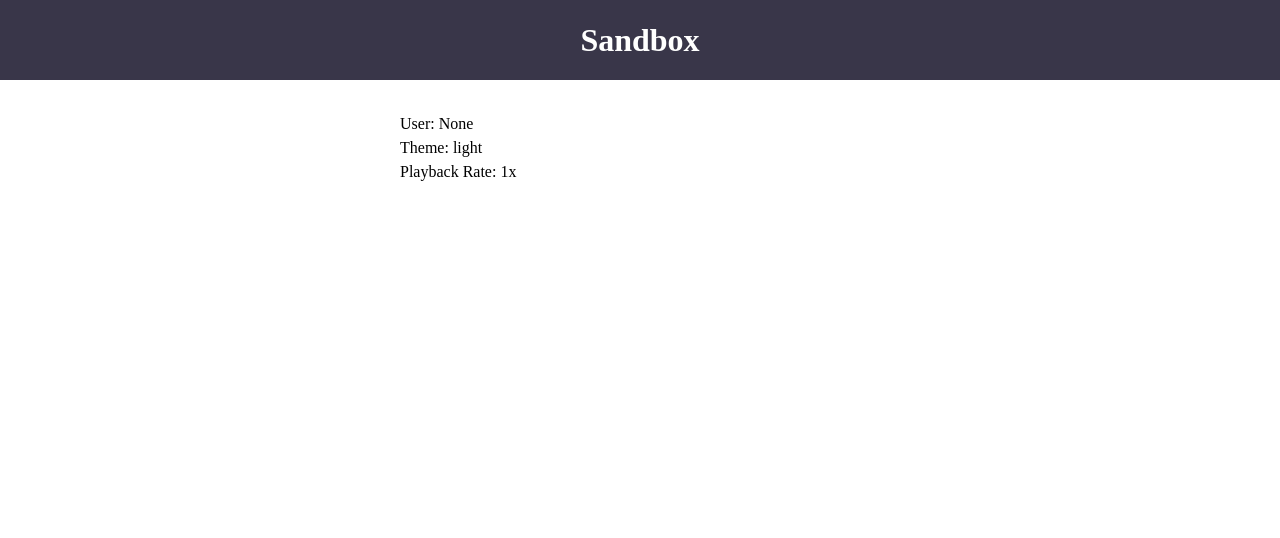
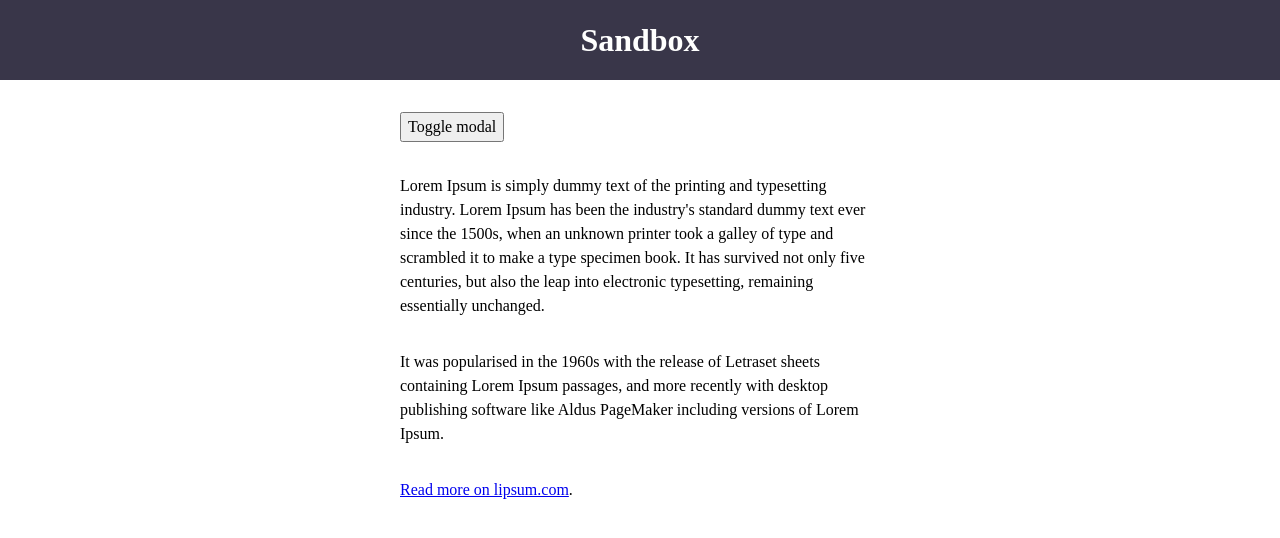
Before and after one commit to paulichdom/joy-of-react-playground, a React (Vite) app: page / in a window 1280 px wide. Shown: the top 538 px of the page. Built offline with nearby package versions, Linux system fonts and the light colour scheme; no server answers.

Commit message:
add modal component

```diff
--- a/src/App.tsx
+++ b/src/App.tsx
@@ -1,10 +1,10 @@
-import ContextProviders from './components/ContextProviders';
 import Layout from './components/Layout';
+import ModalContainer from './components/Modal/ModalContainer';
 
 function App() {
   return (
     <Layout>
-      <ContextProviders />
+      <ModalContainer />
     </Layout>
   );
 }
--- /dev/null
+++ b/src/components/Modal/Modal.tsx
@@ -0,0 +1,55 @@
+import * as React from 'react';
+import { X as Close } from 'react-feather';
+import styled from 'styled-components';
+
+type ModalProps = {
+  handleDismiss: () => void;
+  children: React.ReactNode;
+};
+
+const Modal: React.FC<ModalProps> = ({ handleDismiss, children }) => {
+  return (
+    <Wrapper>
+      <Backdrop />
+      <Dialog>
+        <CloseBtn onClick={handleDismiss}>
+          <Close />
+        </CloseBtn>
+        {children}
+      </Dialog>
+    </Wrapper>
+  );
+};
+
+export default Modal;
+
+const Wrapper = styled.div`
+  position: fixed;
+  inset: 0;
+  display: grid;
+  place-content: center;
+  padding: 16px;
+`;
+
+const Backdrop = styled.div`
+  position: absolute;
+  inset: 0;
+  background: hsl(0deg 0% 0% / 0.75);
+`;
+
+const Dialog = styled.div`
+  position: relative;
+  background: white;
+  border-radius: 8px;
+  padding: 32px;
+`;
+
+const CloseBtn = styled.div`
+  position: absolute;
+  top: 0;
+  right: 0;
+  padding: 16px;
+  color: white;
+  transform: translateY(-100%);
+  cursor: pointer;
+`;
--- /dev/null
+++ b/src/components/Modal/ModalContainer.tsx
@@ -0,0 +1,44 @@
+import styled from 'styled-components';
+import { useToggle } from '../../hooks/use-toggle';
+import Modal from './Modal';
+
+const ModalContainer = () => {
+  const [isModalOpen, toggleIsModalOpen] = useToggle(false);
+  return (
+    <Wrapper>
+      {isModalOpen && (
+        <Modal handleDismiss={toggleIsModalOpen}>
+          This is an example modal! It includes <a href="">several</a>{' '}
+          <a href="">different</a> <a href="">links</a>.
+        </Modal>
+      )}
+      <button onClick={toggleIsModalOpen}>Toggle modal</button>
+      <p>
+        Lorem Ipsum is simply dummy text of the printing and typesetting
+        industry. Lorem Ipsum has been the industry's standard dummy text ever
+        since the 1500s, when an unknown printer took a galley of type and
+        scrambled it to make a type specimen book. It has survived not only five
+        centuries, but also the leap into electronic typesetting, remaining
+        essentially unchanged.
+      </p>
+      <p>
+        It was popularised in the 1960s with the release of Letraset sheets
+        containing Lorem Ipsum passages, and more recently with desktop
+        publishing software like Aldus PageMaker including versions of Lorem
+        Ipsum.
+      </p>
+      <p>
+        <a href="https://www.lipsum.com/">Read more on lipsum.com</a>.
+      </p>
+    </Wrapper>
+  );
+};
+
+export default ModalContainer;
+
+const Wrapper = styled.div`
+  display: flex;
+  flex-direction: column;
+  align-items: flex-start;
+  gap: 32px;
+`;
--- /dev/null
+++ b/src/components/Modal/index.ts
@@ -0,0 +1,2 @@
+export * from './Modal';
+export { default } from './Modal';
```
